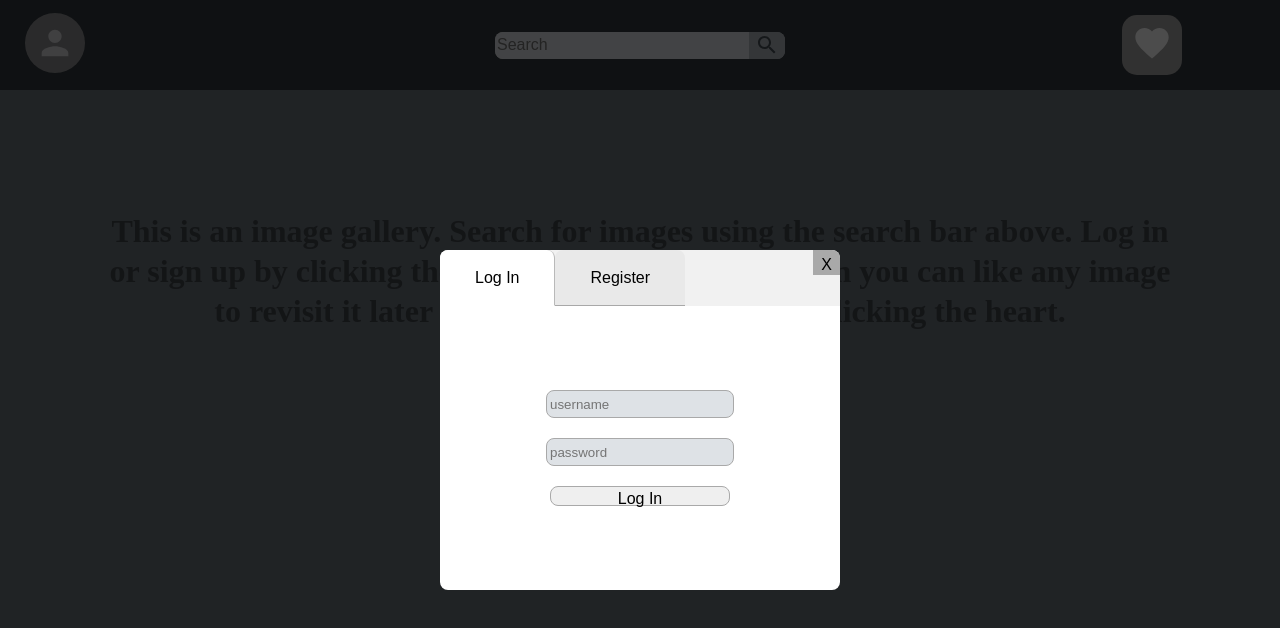
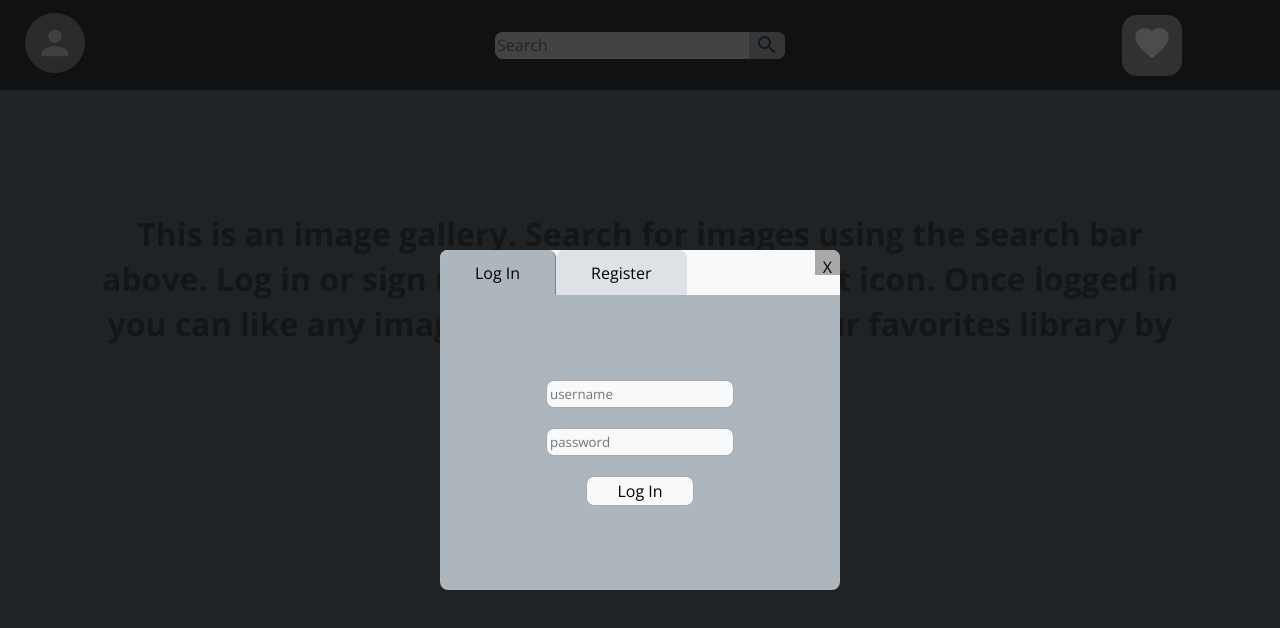
Before and after one commit to dsreagan/mern-image-gallery, a React (Create React App) app in the folder client/: page / in a window 1280 px wide. Both pictures are taken after a click on the element 55 px from the left and 43 px from the top of the page. Shown: the top 628 px of the page. Built offline with nearby package versions, Linux system fonts and the light colour scheme.

Commit message:
Restyle refactor

```diff
--- a/client/public/index.html
+++ b/client/public/index.html
@@ -3,10 +3,9 @@
   <head>
     <meta charset="utf-8" />
     <meta name="viewport" content="width=device-width, initial-scale=1" />
-    <meta
-      name="description"
-      content="Web site created using create-react-app"
-    />
+    <link rel="preconnect" href="https://fonts.googleapis.com">
+    <link rel="preconnect" href="https://fonts.gstatic.com" crossorigin>
+    <link href="https://fonts.googleapis.com/css2?family=Open+Sans:ital,wght@0,400;0,500;0,600;0,700;0,800;1,300;1,400;1,500;1,600;1,700;1,800&display=swap" rel="stylesheet">
     <link rel="stylesheet" href="./styles.css">
     <title>Image Gallery</title>
   </head>
--- a/client/public/styles.css
+++ b/client/public/styles.css
@@ -1,3 +1,7 @@
+* {
+    font-family: 'Open Sans', sans-serif;
+}
+
 body {
     margin: 0;
     background-color: #6C757D;
@@ -89,7 +93,7 @@
 .body-text-div {
     position: fixed;
     text-align: center;
-    line-height: 40px;
+    line-height: 45px;
 }
 
 .body-text {
@@ -158,7 +162,7 @@
     z-index: 100;
     width: 400px;
     height: 300px;
-    background: #f1f1f1;
+    background: #F8F9FA;
     padding: 0;
     border-radius: 8px;
 }
@@ -184,11 +188,10 @@
 }
 
 .tab {
-    padding: 15px 35px;
+    padding: 10px 35px;
     text-align: center;
-    background: rgba(128, 128, 128, 0.075);
+    background: #dee2e6;
     cursor: pointer;
-    border-bottom: 1px solid rgba(0, 0, 0, 0.274);
     box-sizing: content-box;
     position: relative;
     outline: none;
@@ -200,8 +203,7 @@
 }
 
 .active-tab {
-    background: white;
-    border-bottom: 1px solid transparent;
+    background: #ADB5BD;
 }
 
 .modal-content {
@@ -210,10 +212,11 @@
 
 .content {
     display: none;
-    background: white;
+    background: #ADB5BD;
     padding: 20px;
     height: 100%;
     border-radius: 0 0 8px 8px;
+
 }
 
 .active-content {
@@ -224,10 +227,21 @@
     gap: 20px;
 }
 
-.active-content > input, .active-content > button {
+.active-content > input {
     height: 20px;
     width: 50%;
     border-radius: 8px;
     border: 1px solid darkgrey;
     padding: 3px;
+    background-color: #F8F9FA;
 }
+
+.modal-btn {
+    height: 30px;
+    width: 30%;
+    border-radius: 8px;
+    border: 1px solid darkgrey;
+    background-color: #F8F9FA;
+    padding: 3px;
+    cursor: pointer;
+}
--- a/client/src/components/Modal.js
+++ b/client/src/components/Modal.js
@@ -19,8 +19,6 @@
         setTab(index)
     }
 
-    // Here
-    // deal with login success and failure
     const handleLogIn = (e) => {
         e.preventDefault()
         const {userId, userName, accessToken} = logInUser(
@@ -31,22 +29,12 @@
 
     const handleRegistration = (e) => {
         e.preventDefault()
-        // register
+
         formData.password1 === formData.password2 &&
             registerUser(formData.username, formData.password1)
 
         setTab(1)
         setFormData({username: '', password1: '', password2: ''})
-
-        // log ine
-        // // this doesn't work
-        // handleLogIn()
-        // // this doesn't even work
-        // const {userId, userName, accessToken} = logInUser(
-        //     formData.username, formData.password1
-        // )
-        // props.setUserInfo(userId, userName, accessToken)
-        // // maybe just reset the form and get them to log in
     }
 
   return (
@@ -92,6 +80,7 @@
                         name="password1"
                     />
                     <button
+                        className="modal-btn"
                         type="submit"
                     >Log In</button>
                 </form>
@@ -124,6 +113,7 @@
                         name="password2"
                     />
                     <button
+                        className="modal-btn"
                         type="submit"
                     >Register</button>
                 </form>
```
